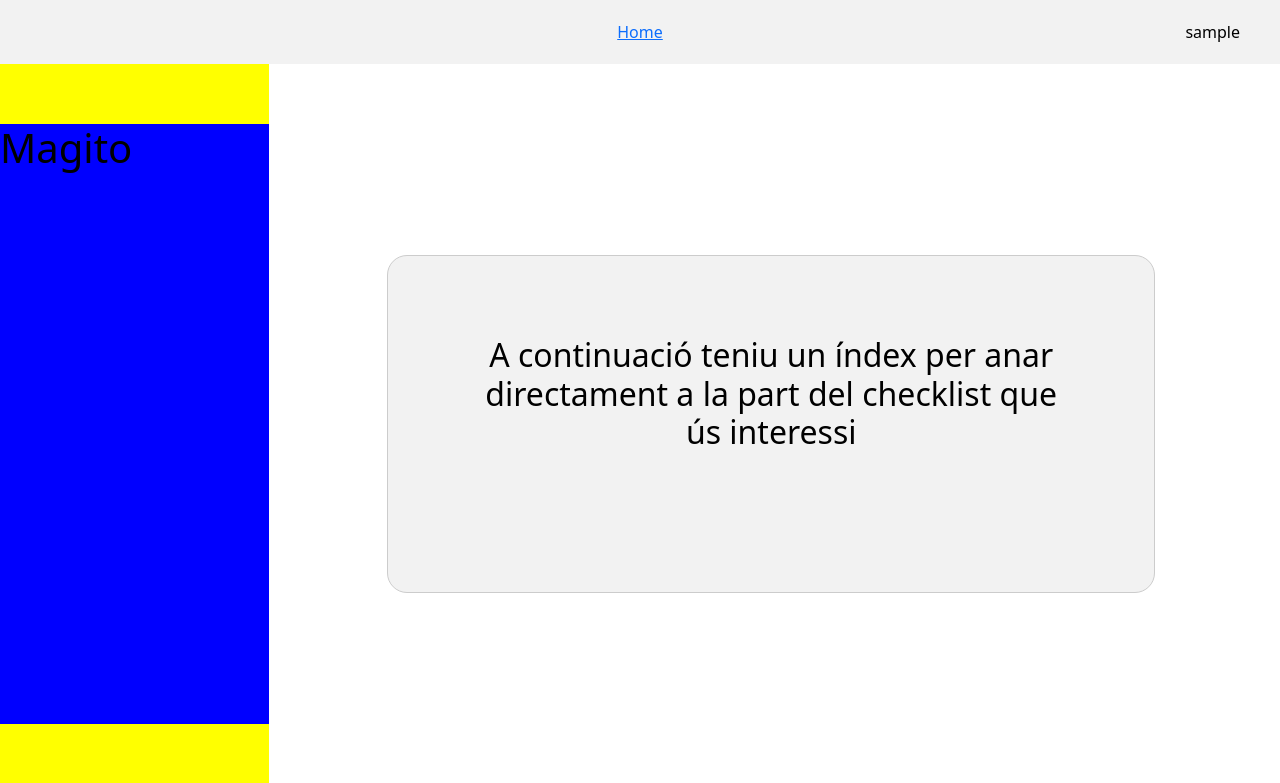
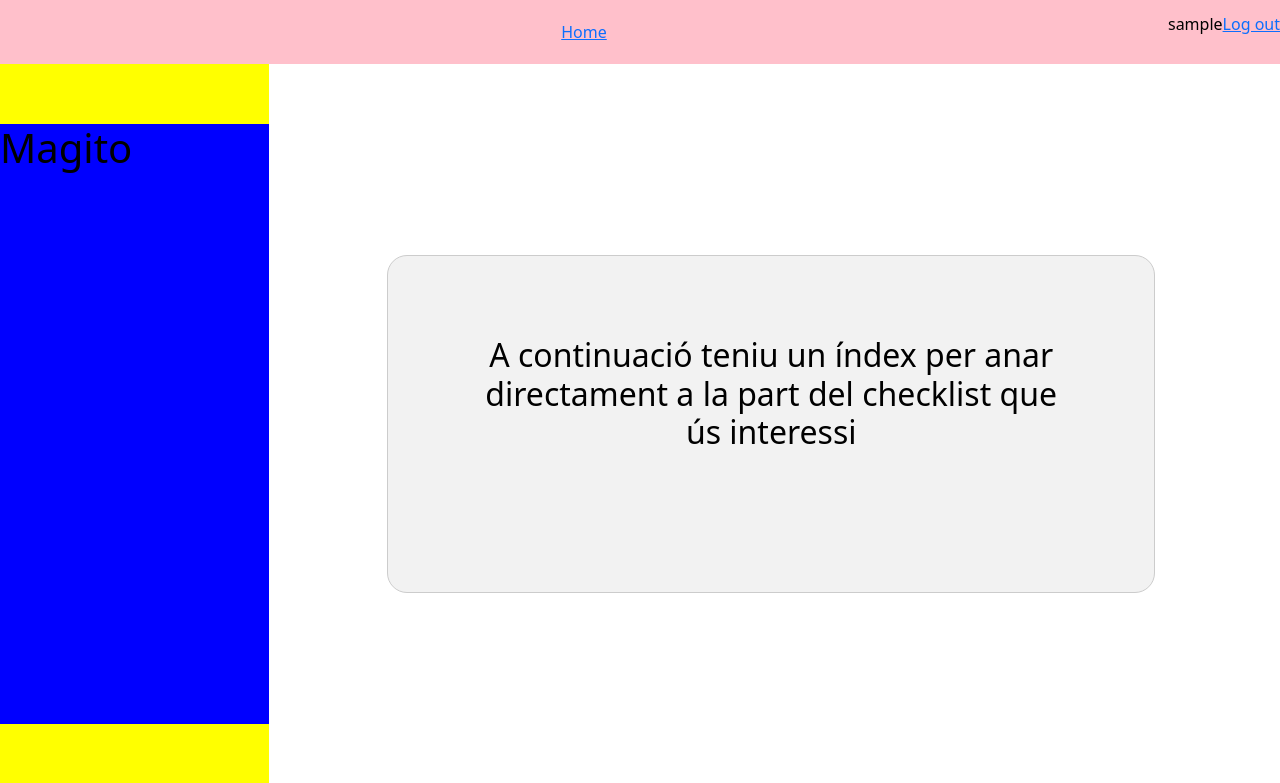
Before and after one commit to CarlosMunozRo/IETIFCT, a Django app: page / in a window 1280 px wide. Shown: the top 783 px of the page. Run offline with Django 3.2, Linux system fonts and the light colour scheme; the visitor is signed in with stand-in values (Sample User, id 1); data that the repository does not hold is empty.

Commit message:
Header maquetado con usuario, login y home

```diff
--- a/ieti/fct/static/style.css
+++ b/ieti/fct/static/style.css
@@ -14,19 +14,20 @@ body > *{
 
 .headerContainer{
     min-height: 8vh;
-    background-color: #f2f2f2;
+    background-color: pink;
     position:sticky;
     left:0;
     margin-left:0;
     display: flex;
-    justify-content: center;
     align-items: center;
 }
-.headerContainer > p{
-    margin: 0px;
-    margin-right: 40px;
-    position: absolute;
-    right: 0px;
+.headerContainer > a{
+    margin-left: auto;
+}
+.loginHeader{
+    margin-left: auto;
+    display: flex;
+    flex-direction: row;
 }
 /*Landing Page*/
 
--- a/ieti/fct/templates/header.html
+++ b/ieti/fct/templates/header.html
@@ -1,9 +1,17 @@
 <div class="headerContainer">
+    <div class="headerContent">
+        <img>
+    </div>
     <a href="/">Home</a>
     {% if request.user.is_authenticated %}
+    <div class="loginHeader">
         <p>{{request.user}}</p>
+        <p><a href="{% url 'logout' %}">Log out</a></p>
+    </div>
     {% else %}
-        <p><a href="/">Login</a></p>
+    <div class="loginHeader">
+        <p>{{request.user}}</p>
+        <p><a href="{% url 'login' %}">Login</a></p>
+    </div>
     {% endif %}
-
 </div>
--- a/ieti/fct/templates/landingPage.html
+++ b/ieti/fct/templates/landingPage.html
@@ -10,7 +10,6 @@
                 <li><a href="pasos/{{Titulo.pk}}">{{Titulo.nombre}}</a></li>
             {% endfor %}
         </ol>
-
     </div>
 
 </div>
--- a/ieti/fct/urls.py
+++ b/ieti/fct/urls.py
@@ -1,7 +1,11 @@
 from django.urls import path, include
 from . import views
+from django.contrib.auth.views import LoginView, LogoutView
+from django.contrib.auth import views as auth_views
 
 urlpatterns = [
     path('', views.landingPage, name='landingPage'),
     path('pasos/<int:nodoid>', views.pasos, name='pasos'),
+    path('login', LoginView.as_view(template_name='login.html'), name='login'),
+    path('logout', LogoutView.as_view(template_name='login.html'), name='logout'),
 ]
--- a/ieti/fct/views.py
+++ b/ieti/fct/views.py
@@ -1,5 +1,6 @@
 from django.shortcuts import render
 from .models import *
+from django.views.decorators.csrf import csrf_exempt
 
 # Create your views here.
 
@@ -16,3 +17,7 @@ def pasos(request,nodoid):
         'NodoPadre': nodo,
     }
     return render(request,'wizard.html',contexto)
+
+
+def login(request):
+	return render(request, 'login.html')
--- a/ieti/ieti/settings.py
+++ b/ieti/ieti/settings.py
@@ -125,3 +125,6 @@ STATIC_URL = '/static/'
 # https://docs.djangoproject.com/en/3.2/ref/settings/#default-auto-field
 
 DEFAULT_AUTO_FIELD = 'django.db.models.BigAutoField'
+
+LOGOUT_REDIRECT_URL = '/login'
+LOGIN_REDIRECT_URL = '/'
```
Also changed, not shown: ieti/fct/templates/login.html (added, +10 -0 lines).
